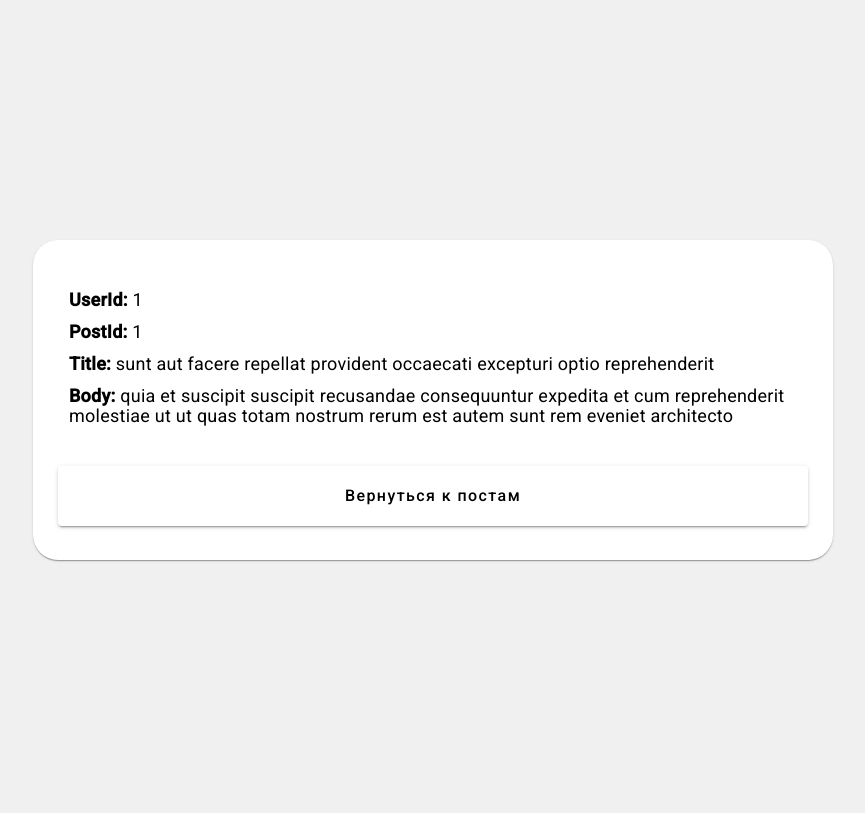
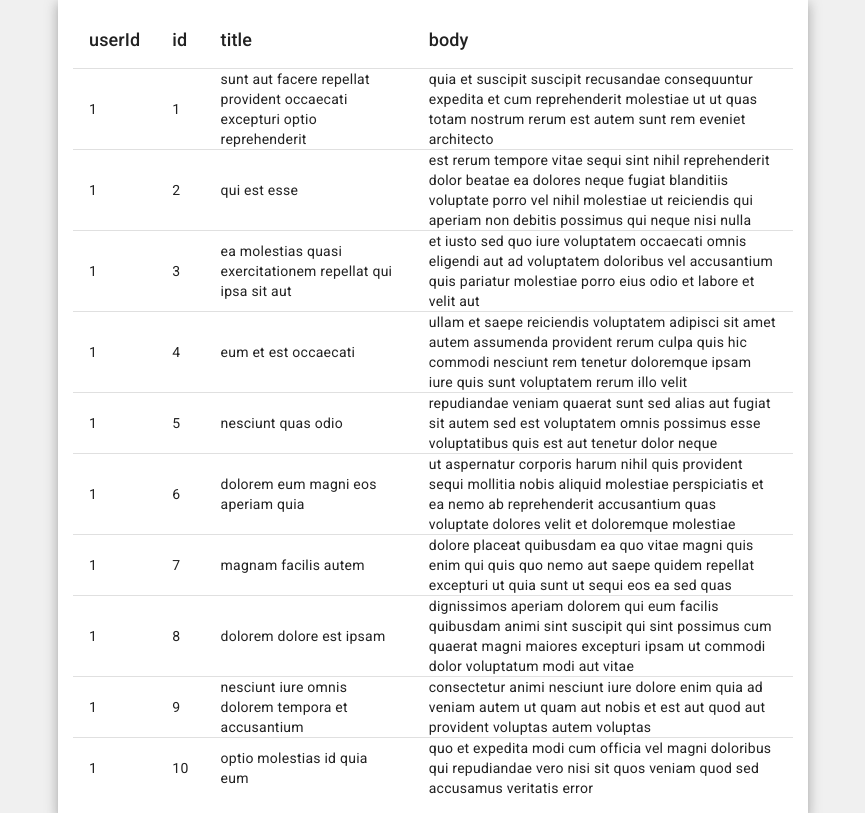
Before and after one commit to afoninaanna/test-task, an Angular app: page / in a window 1280 px wide. Shown: the whole page, without its empty margins (207-1072 px from the left). Built offline with nearby package versions, Linux system fonts and the light colour scheme.

Commit message:
add: component posts

```diff
--- a/src/app/app.component.html
+++ b/src/app/app.component.html
@@ -1 +1,2 @@
-<post [post]="posts[0]"></post>
+<!-- <post [post]="posts[0]"></post> -->
+<posts [posts]="posts"></posts>
--- a/src/app/components/post/post.component.css
+++ b/src/app/components/post/post.component.css
@@ -1,10 +1,3 @@
-div {
-    height: 100%;
-    width: 100%;
-    display: flex;
-    align-items: center;
-    justify-content: center;
-}
 mat-card {
     width: 800px;
     height: 320px;
--- a/src/app/components/post/post.component.html
+++ b/src/app/components/post/post.component.html
@@ -1,6 +1,5 @@
-<div class="card">
-    <mat-card>
-        <mat-card-content>
+<mat-card>
+    <mat-card-content>
             <p>
                 <b>UserId:</b> {{ post.userId }}
             </p>
@@ -13,7 +12,6 @@
             <p>
                 <b>Body:</b> {{ post.body }}
             </p>
-        </mat-card-content>
-        <button mat-raised-button color="basic">Вернуться к постам</button>
-    </mat-card>
-</div>
+    </mat-card-content>
+    <button mat-raised-button color="basic">Вернуться к постам</button>
+</mat-card>
--- /dev/null
+++ b/src/app/components/posts/posts.component.css
@@ -0,0 +1,9 @@
+table {
+    width: 750px;
+    padding: 15px;
+    margin-top: 10px;
+}
+
+th {
+    font-size: 18px;
+}
--- a/src/app/components/posts/posts.component.html
+++ b/src/app/components/posts/posts.component.html
@@ -0,0 +1,25 @@
+<table mat-table [dataSource]="posts" class="mat-elevation-z8">
+
+    <ng-container matColumnDef="userId">
+        <th mat-header-cell *matHeaderCellDef> userId </th>
+        <td mat-cell *matCellDef="let post"> {{post.userId}} </td>
+    </ng-container>
+
+    <ng-container matColumnDef="id">
+        <th mat-header-cell *matHeaderCellDef> id </th>
+        <td mat-cell *matCellDef="let post"> {{post.id}} </td>
+    </ng-container>
+
+    <ng-container matColumnDef="title">
+        <th mat-header-cell *matHeaderCellDef> title </th>
+        <td mat-cell *matCellDef="let post"> {{post.title}} </td>
+    </ng-container>
+
+    <ng-container matColumnDef="body">
+        <th mat-header-cell *matHeaderCellDef> body </th>
+        <td mat-cell *matCellDef="let post"> {{post.body}} </td>
+    </ng-container>
+
+    <tr mat-header-row *matHeaderRowDef="displayedColumns"></tr>
+    <tr mat-row *matRowDef="let row; columns: displayedColumns;"></tr>
+</table>
--- a/src/app/components/posts/posts.component.ts
+++ b/src/app/components/posts/posts.component.ts
@@ -1,10 +1,13 @@
-import { Component } from "@angular/core";
+import { IPost } from './../../models/posts';
+import { Component, Input } from "@angular/core";
 
 @Component({
     selector: 'posts',
-    templateUrl: './posts.component.html'
+    templateUrl: './posts.component.html',
+    styleUrls: ['./posts.component.css']
 })
 
 export class PostsComponent {
-
+    @Input() posts: IPost[];
+    displayedColumns: string[] = ['userId', 'id', 'title', 'body'];
 }
--- a/src/styles.css
+++ b/src/styles.css
@@ -6,4 +6,7 @@ html, body {
 body {
     margin: 0; font-family: Roboto, "Helvetica Neue", sans-serif;
     background-color: #f0f0f0;
+    display: flex;
+    align-items: center;
+    justify-content: center;
 }
```
Also changed, not shown: src/app/modules/material.module.ts (+5 -2 lines).
